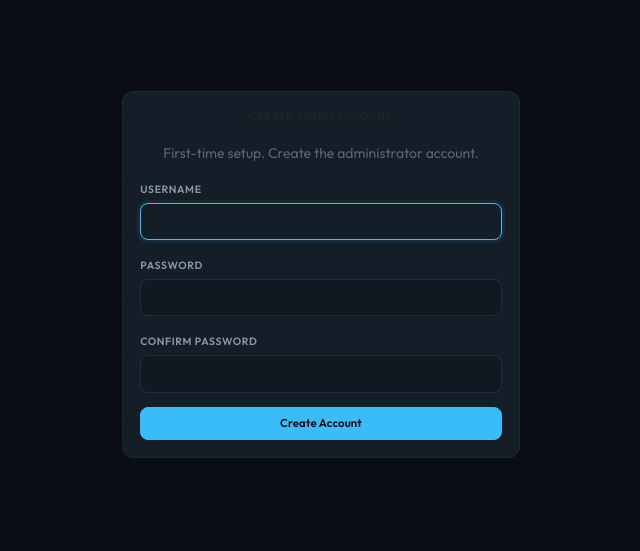
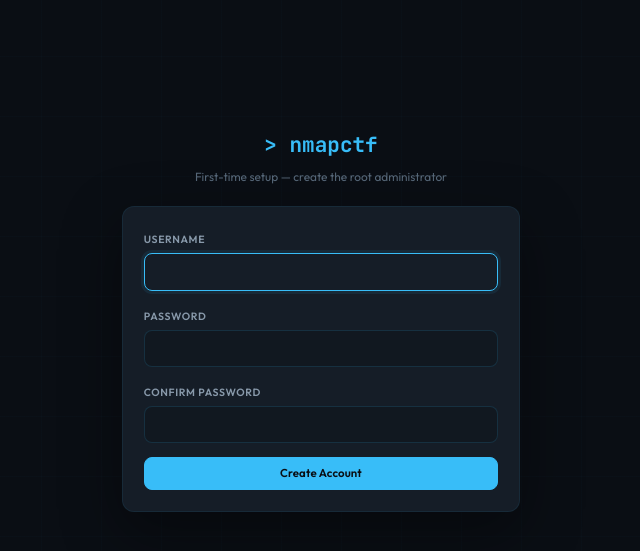
Before and after one commit to wh1sk3ys1x/nmapctf, a FastAPI app: page /setup in a window 1280 px wide. Shown: the part 64-615 px from the top of the page, without its empty margins (319-959 px from the left). Run offline with FastAPI, Linux system fonts and the light colour scheme.

Commit message:
Redesign login and setup pages with branded auth cards

```diff
--- a/web/app/templates/auth/setup.html
+++ b/web/app/templates/auth/setup.html
@@ -1,14 +1,15 @@
 {% extends "base.html" %}
 {% block title %}Initial Setup — nmapctf{% endblock %}
 {% block content %}
-<div class="row justify-content-center mt-5">
+<div class="row justify-content-center" style="margin-top: 10vh;">
   <div class="col-md-4">
-    <div class="card">
-      <div class="card-body">
-        <h3 class="card-title text-center mb-4">Create Admin Account</h3>
-        <p class="text-muted text-center">First-time setup. Create the administrator account.</p>
+    <div class="text-center mb-4">
+      <span style="font-family: var(--font-mono); font-size: 1.5rem; font-weight: 700; color: var(--accent);">> nmapctf</span>
+      <p class="text-muted mt-2" style="font-size: 0.85rem;">First-time setup — create the root administrator</p>
+    </div>
+    <div class="auth-card p-4">
       {% if error %}
-        <div class="alert alert-danger">{{ error }}</div>
+      <div class="alert alert-danger mb-3">{{ error }}</div>
       {% endif %}
       <form method="post" action="/setup">
         <div class="mb-3">
@@ -28,5 +29,4 @@
     </div>
   </div>
 </div>
-</div>
 {% endblock %}
```
Also changed, not shown: web/app/templates/auth/login.html (+7 -6 lines). Lines whose indentation alone changed are shown as unchanged.
